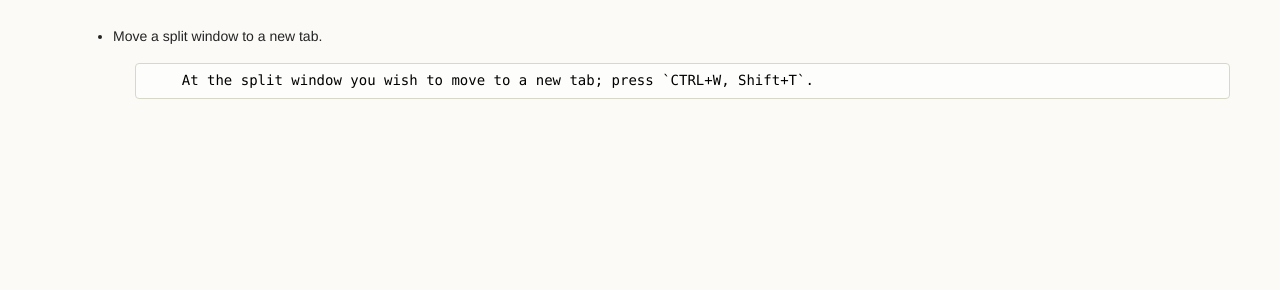
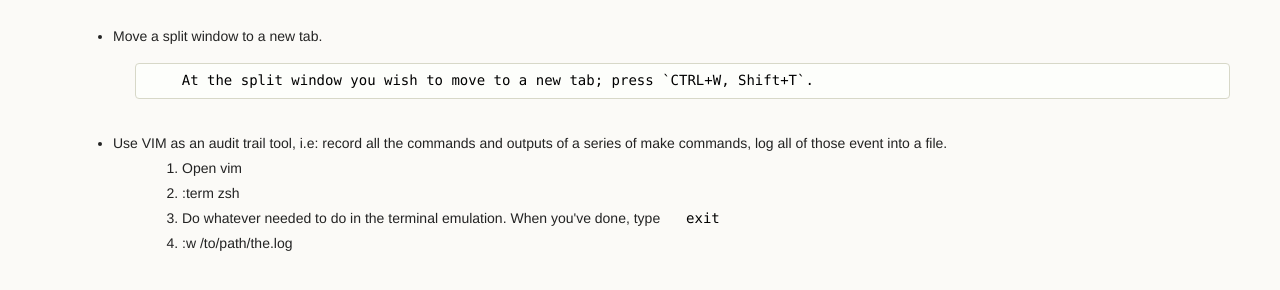
Before and after one commit to VimfanTPdvorak/VimfanTPdvorak.github.io, a plain HTML site: page vim.html in a window 1280 px wide. Shown: the part 124-414 px from the top of the page. Drawn offline with Linux system fonts and the light colour scheme.

Commit message:
An update.

```diff
--- a/vim.html
+++ b/vim.html
@@ -20,6 +20,25 @@ Move a split window to a new tab.
     At the split window you wish to move to a new tab; press `CTRL+W, Shift+T`.
 </pre>
 
+<li>
+Use VIM as an audit trail tool, i.e: record all the commands and outputs of a
+  series of make commands, log all of those event into a file.
+
+<ol>
+<li>
+Open vim
+
+<li>
+:term zsh
+
+<li>
+Do whatever needed to do in the terminal emulation. When you've done,
+       type <code>exit</code>
+
+<li>
+:w /to/path/the.log
+
+</ol>
 </ul>
 
 </body>
```
